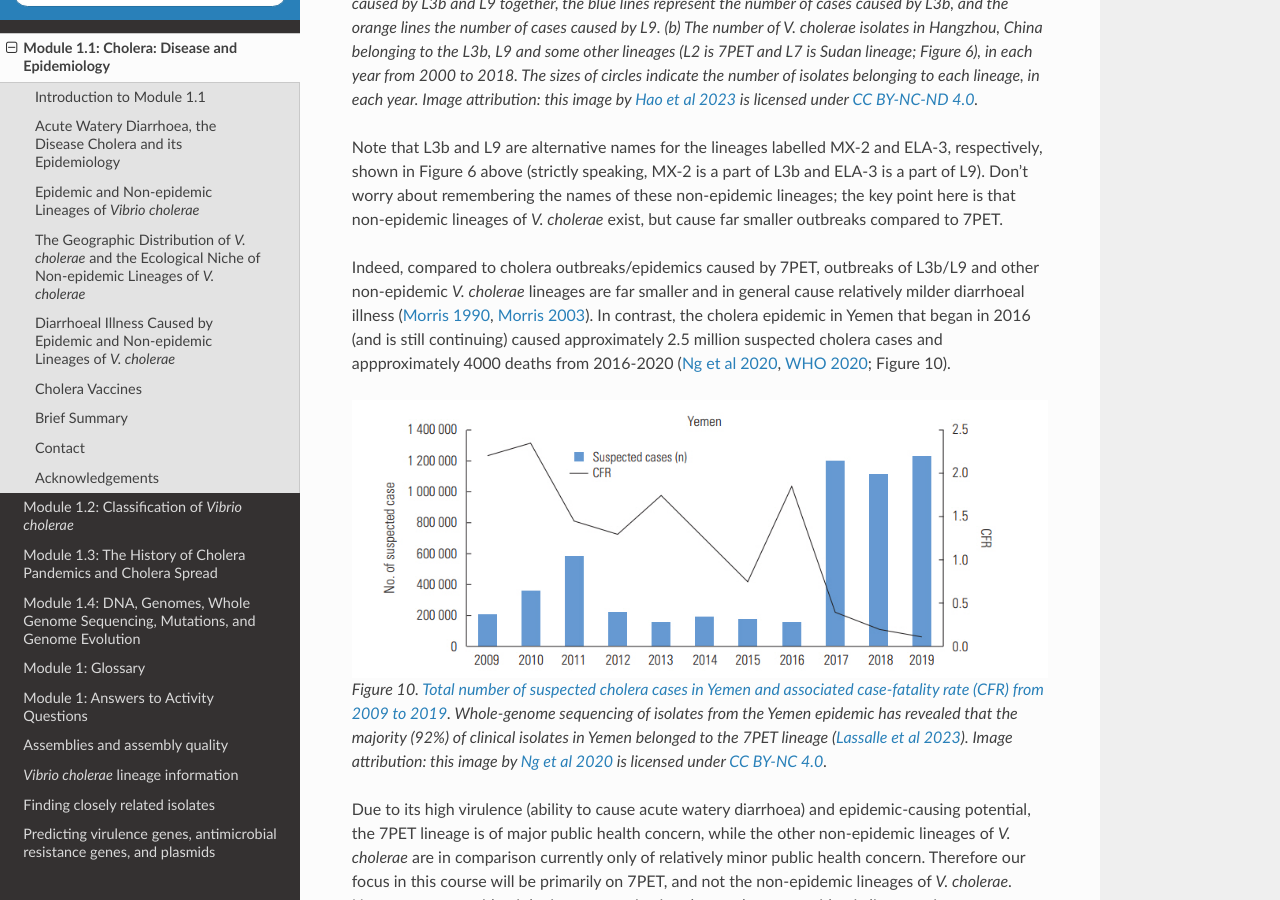
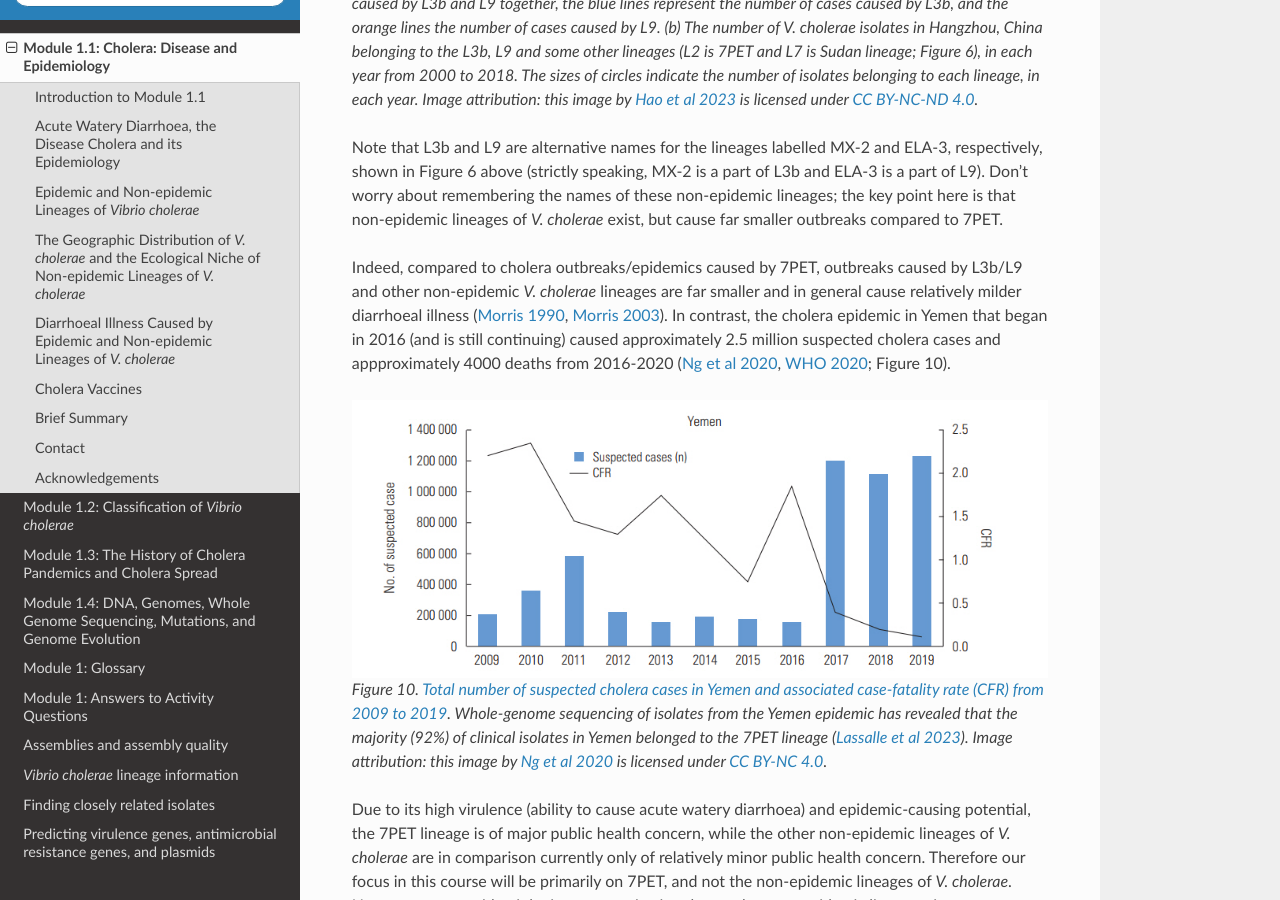
Before and after one commit to avrilcoghlan/cholerabook, a Sphinx documentation site: the page built from docs/source/vibriogenomes.rst, in a window 1280 px wide and 900 px high, scrolled down 10457 px. Built offline with Sphinx 7.4.7 and the Read the Docs theme 2.0.0, drawn with Linux system fonts in a browser that asks for light colours.

Commit message:
Update vibriogenomes.rst

```diff
--- a/docs/source/vibriogenomes.rst
+++ b/docs/source/vibriogenomes.rst
@@ -359,7 +359,7 @@ Note that L3b and L9 are alternative names for the lineages labelled MX-2 and EL
 (strictly speaking, MX-2 is a part of L3b and ELA-3 is a part of L9). Don't worry about remembering the names of these non-epidemic
 lineages; the key point here is that non-epidemic lineages of *V. cholerae* exist, but cause far smaller outbreaks compared to 7PET.
 
-Indeed, compared to cholera outbreaks/epidemics caused by 7PET, outbreaks of L3b/L9 and other non-epidemic
+Indeed, compared to cholera outbreaks/epidemics caused by 7PET, outbreaks caused by L3b/L9 and other non-epidemic
 *V. cholerae* lineages are far smaller and in general cause relatively milder diarrhoeal illness (`Morris 1990`_, `Morris 2003`_).
 In contrast, the cholera epidemic in Yemen that began in 2016 (and is still continuing) caused
 approximately 2.5 million suspected cholera cases and appproximately 4000 deaths from 2016-2020 (`Ng et al 2020`_, `WHO 2020`_; Figure 10).
```
